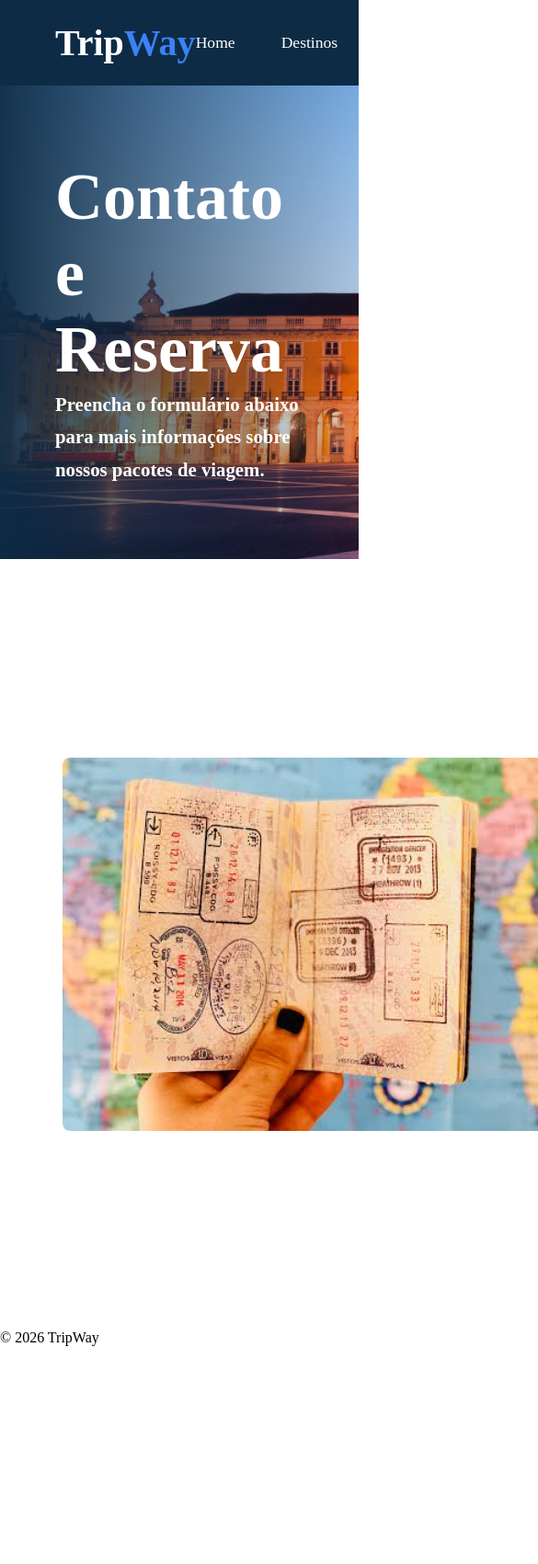
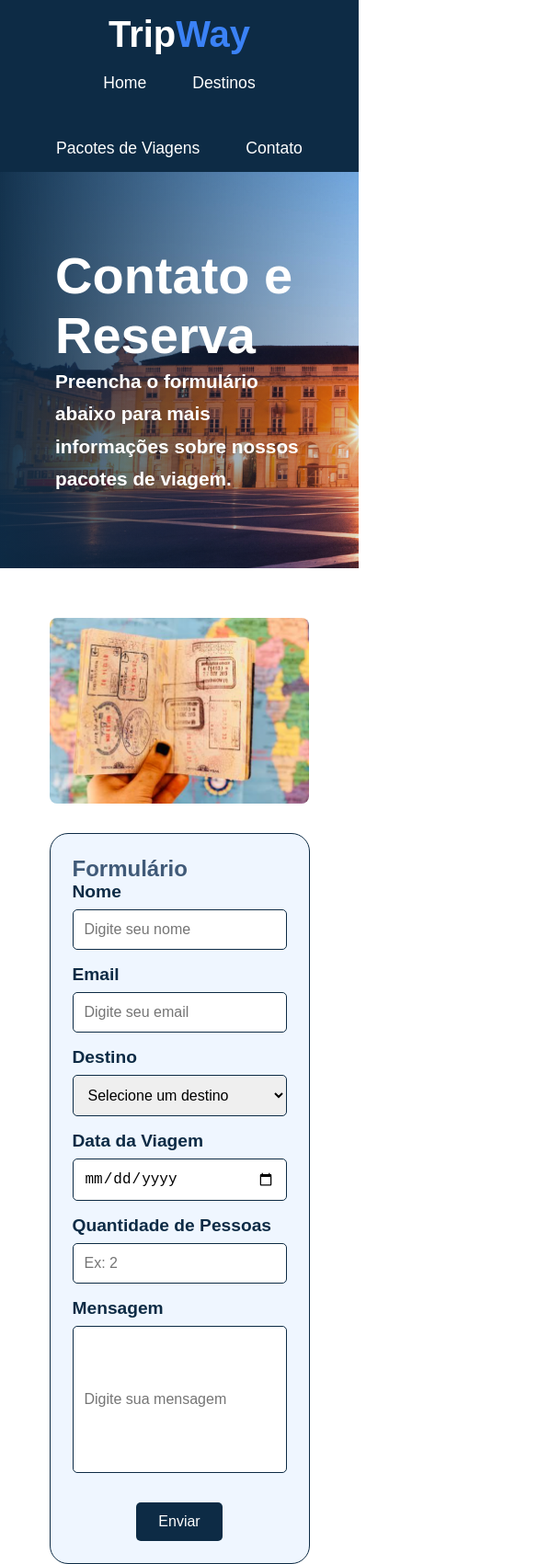
Before and after one commit to TripWay-Guia-de-Viagens/TripWay---Guia-de-Viagens, a plain HTML site: page pages/contato.html in a window 390 px wide. Shown: the top 1701 px of the page at 92% size, 585 px wide, since content can reach past the window. Before the commit the page ends 1464 px from the top, so only its background shows below. Drawn offline with Linux system fonts and the light colour scheme.

Commit message:
Adicionado botão na home, e finalizando as outras paginas

```diff
--- a/css/destinos.css
+++ b/css/destinos.css
@@ -10,6 +10,12 @@
     --element-color: #3b82f6;
     --card-color: #eff6ff;
     --text-color: #405a78;
+}
+
+body {
+    font-family: "Poppins", sans-serif;
+    background-color: var(--background-color);
+    color: var(--text-color);
 }
 
 nav {
@@ -183,3 +189,9 @@
         height: 180px;
     }
 }
+
+@media (max-width: 1024px) {
+    main { padding: 30px; }
+    .hero-title { font-size: 3.5rem; }
+    .destination-item { gap: 25px; }
+}
--- a/css/form.css
+++ b/css/form.css
@@ -74,3 +74,10 @@
     font-size: 1rem;
     cursor: pointer;
 }
+
+@media (max-width: 768px) {
+    .contact-section { flex-direction: column; gap: 2rem; padding: 1.5rem; }
+    .contact-image { width: 100%; }
+    .form-container { padding: 1.5rem; font-size: 1rem; }
+    .form-row { flex-direction: column; gap: 0; }
+}
--- a/css/style.css
+++ b/css/style.css
@@ -10,6 +10,12 @@
     --element-color: #3b82f6;
     --card-color: #eff6ff;
     --text-color: #405a78;
+}
+
+body {
+    font-family: "Poppins", sans-serif;
+    background-color: var(--background-color);
+    color: var(--text-color);
 }
 
 nav {
@@ -234,6 +240,21 @@
     color: var(--background-color);
 }
 
+.btn {
+    display: inline-block;
+    padding: 0.75rem 1.5rem;
+    background-color: var(--element-color);
+    color: var(--background-color);
+    border-radius: 8px;
+    text-decoration: none;
+    font-weight: 600;
+    transition: 0.2s;
+}
+
+.btn:hover {
+    background-color: var(--primary-color);
+}
+
 /* RESPONSIVIDADE */
 
 @media (max-width: 850px) {
@@ -316,3 +337,9 @@
         width: 100%;
     }
 }
+
+@media (max-width: 1024px) {
+    main { padding: 30px; }
+    .hero-title { font-size: 3.5rem; }
+    .destination-item { gap: 25px; }
+}
--- a/pages/contato.html
+++ b/pages/contato.html
@@ -1,19 +1,19 @@
 <!DOCTYPE html>
 <html lang="pt-br">
+
 <head>
     <meta charset="UTF-8" />
     <meta name="viewport" content="width=device-width, initial-scale=1.0" />
-    <link rel="stylesheet" href="../css/destinos.css" />
-    <link rel="stylesheet" href="../css/form.css" />
-    <link
-      rel="stylesheet"
-      href="https://cdnjs.cloudflare.com/ajax/libs/font-awesome/6.5.1/css/all.min.css"
-    />
+    <link rel="stylesheet" href="../css/style.css">
+    <link rel="stylesheet" href="../css/destinos.css">
+    <link rel="stylesheet" href="../css/form.css">
+    <link rel="stylesheet" href="https://cdnjs.cloudflare.com/ajax/libs/font-awesome/6.5.1/css/all.min.css" />
     <title>TripWay - Contato</title>
 </head>
+
 <body>
     <nav>
-      <a class="logo" href="./index.html"> Trip<span class="way">Way</span> </a>
+        <a class="logo" href="../index.html"> Trip<span class="way">Way</span> </a>
 
         <ul>
             <li><a class="pages" href="../index.html">Home</a></li>
@@ -33,7 +33,7 @@
             <img src="../images/formulario.png" alt="Passaporte de viagem" class="contact-image">
 
             <div class="form-container">
-            <h2>Formulario</h2>
+                <h2>Formulário</h2>
                 <form action="">
                     <div class="form-row">
                         <div class="form-group">
@@ -90,4 +90,5 @@
         <p>© 2026 TripWay</p>
     </footer>
 </body>
+
 </html>
```
Also changed, not shown: index.html (+1 -0 lines), pages/destinos.html (+3 -3 lines), pages/pacotes.html (+13 -10 lines). Lines whose indentation alone changed are shown as unchanged.
